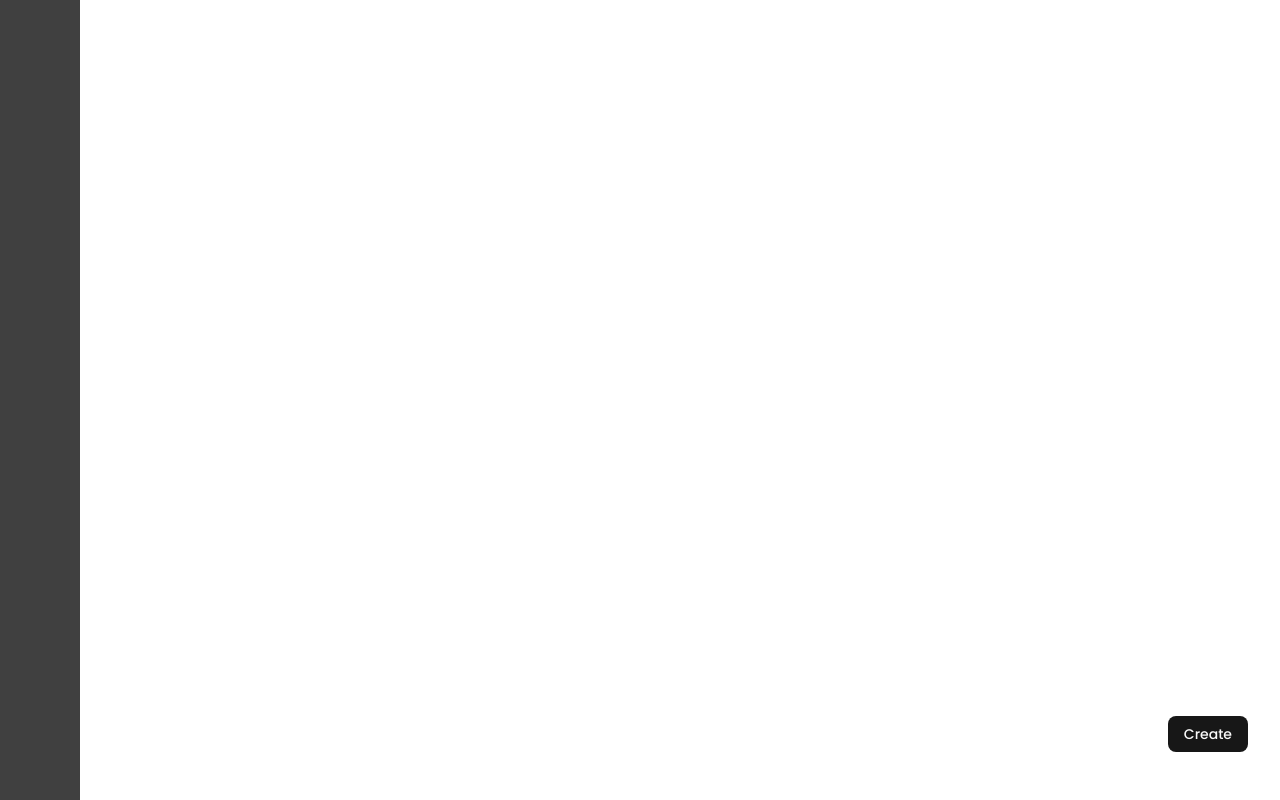
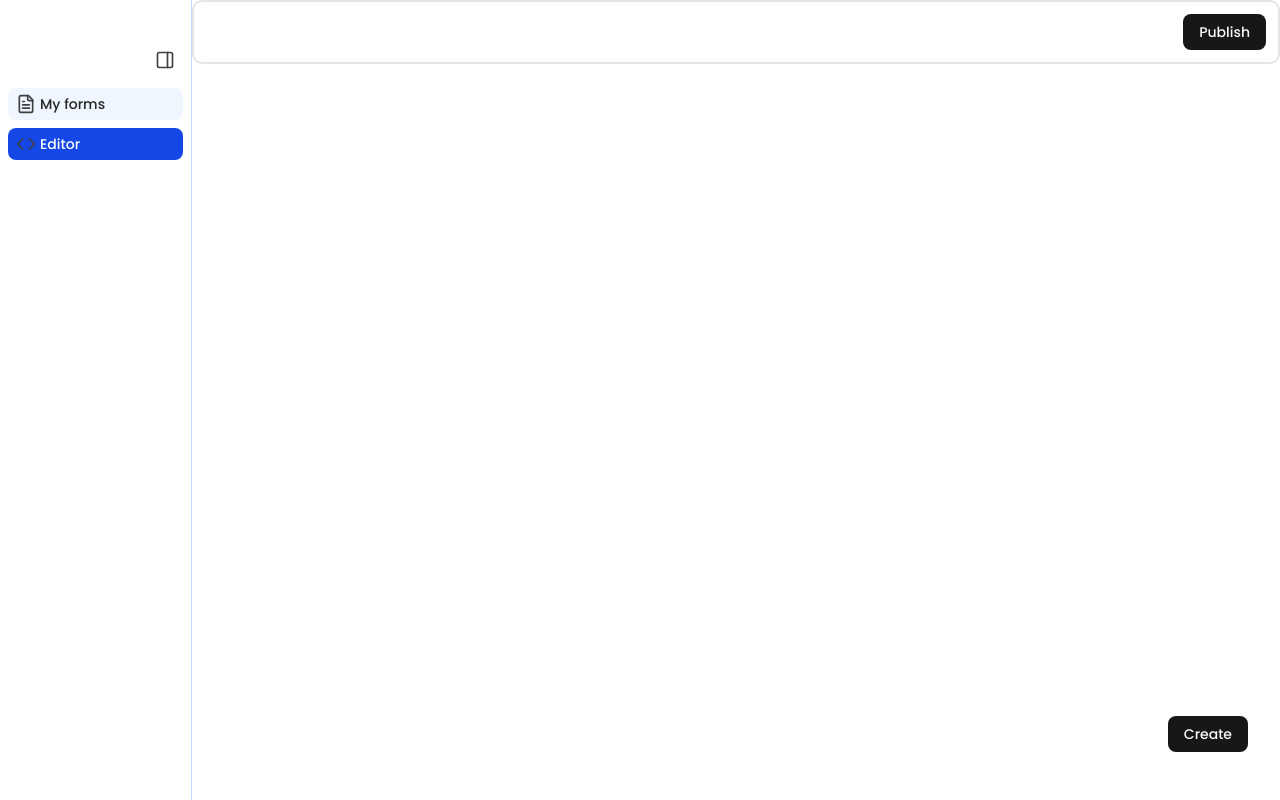
Before and after one commit to Vy-shak/Tally-opensource, a Next.js app: page /create in a window 1280 px wide. Built offline with nearby package versions, Linux system fonts and the light colour scheme.

Commit message:
collapsable navbarand sidebar

```diff
--- a/FormBlocks/CheckBoxes.tsx
+++ b/FormBlocks/CheckBoxes.tsx
@@ -1,3 +1,5 @@
+"use client"
+
 import React from 'react'
 import { Toolbar,  Checkboxmenu } from '../components/export'
 import { useSetLabel } from '../Hooks/export';
--- a/app/(dashboard)/create/page.tsx
+++ b/app/(dashboard)/create/page.tsx
@@ -3,16 +3,19 @@ import React from 'react'
 import BlockRender from '@/formRender/BlockRender'
 import { Button,AddBlockpopup } from '@/components/export'
 import { useState } from 'react'
-import { useFormStore } from '@/lib/useFormData'
+import Navbar from '@/components/general/Navbar'
 
 function page() {
   const [open,setOpen] = useState(false)
 
   return (
-    <section className='flex flex-col  items-start justify-start'>
+    <section className='flex w-full flex-col  items-start justify-start'>
+      <Navbar />
+      <div className='flex w-full pt-16 flex-col  items-start justify-start'>
       <BlockRender />
       <Button onClick={()=>setOpen(true)} className='fixed bottom-12 right-8'>Create</Button>
       <AddBlockpopup setOpen = {setOpen} open={open} />
+      </div>
     </section>
   )
 }
--- a/app/(dashboard)/layout.tsx
+++ b/app/(dashboard)/layout.tsx
@@ -1,14 +1,15 @@
 import React from 'react'
 import Sidebar from '@/components/general/Sidebar'
+import Navbar from '@/components/general/Navbar'
 
 function layout({
   children,
 }: Readonly<{ children: React.ReactNode }>) {
   return (
-    <div className='flex justify-start items-start h-screen'>
+    <div className='flex w-full justify-start items-start h-screen'>
           <Sidebar />
-          <div className='w-full h-screen overflow-y-scroll flex justify-start items-start'>
-            <div className='w-full flex justify-start items-start'>
+          <div className='w-full flex-col h-screen overflow-y-scroll flex justify-start items-start'>
+            <div className='w-full flex-col flex justify-start items-start'>
               {children}
             </div>
           </div>
--- a/components/create/AddBlockpopup.tsx
+++ b/components/create/AddBlockpopup.tsx
@@ -1,3 +1,4 @@
+"use client"
 import { Popup, BlockMenu } from "../export";
 import { Dispatch, useState } from "react";
 import { SetStateAction } from "react";
--- a/components/create/Checkboxmenu.tsx
+++ b/components/create/Checkboxmenu.tsx
@@ -1,3 +1,4 @@
+"use client"
 import React from 'react'
 import { Checkbox } from '../ui/checkbox'
 import { Copy, Trash2, Plus } from 'lucide-react'
--- a/components/create/RatingBlock.tsx
+++ b/components/create/RatingBlock.tsx
@@ -1,3 +1,4 @@
+"use client"
 import React, { useEffect, useState } from 'react'
 import { Star } from 'lucide-react'
 
--- /dev/null
+++ b/components/general/Navbar.tsx
@@ -0,0 +1,17 @@
+import React from 'react'
+import { Button } from '../export'
+
+const Navbar = () => {
+  return (
+    <div className='w-full border-2 px-3 rounded-lg   top-0 flex h-16 justify-between items-center'>
+      <div>
+
+      </div>
+      <div className='flex justify-center items-center w-fit'>
+        <Button>Publish</Button>
+      </div>
+    </div>
+  )
+}
+
+export default Navbar
--- a/components/general/Sidebar.tsx
+++ b/components/general/Sidebar.tsx
@@ -1,10 +1,42 @@
+"use client"
 import React, { ReactNode } from 'react'
+import SidebarMenu from './SidebarMenu'
+import {FileText, FilePenLine, PanelRight, Code  } from "lucide-react"
+import { useState } from 'react';
+
+export const sidebarItems = [
+  { id: 1,
+    label: 'My forms',
+    icon: <FileText className='text-neutral-700 cursor-pointer w-5' />,
+    route: '/myforms',
+    href: '/myforms',
+  },
+  {
+    id: 2,
+    label: 'Editor',
+    icon:<Code className='text-neutral-700 cursor-pointer w-5' />,
+    route: '/create',
+    href: '/create',
+  },
+];
 
 
 function Sidebar() {
+  const [isCollapsed, setIsCollapsed] = useState(false);
+
+  const toggleCollapsed = () => {
+    setIsCollapsed((prev)=>!prev);
+  };
   return (
-          <div className='w-40 z-40 h-screen bg-neutral-700'>
-
+      <div className={`${isCollapsed?"w-fit":"w-48"} px-2 shrink-0 pt-12 h-screen bg-white border-r-1 border-blue-200`}>
+        <div className='w-full flex px-2 justify-end items-center'>
+          <PanelRight onClick={toggleCollapsed} className='text-neutral-700 cursor-pointer w-5' />
+        </div>
+        <div className='w-full pt-4 flex flex-col gap-y-2 justify-start items-start'>
+                   {sidebarItems.map((item)=>(
+          <SidebarMenu isCollapsed={isCollapsed} key={item.id} href={item.href} route={item.route} label={item.label} icon={item.icon} />
+         ))}
+        </div>
       </div>
   )
 }
--- /dev/null
+++ b/components/general/SidebarMenu.tsx
@@ -0,0 +1,28 @@
+"use client"
+import Link from 'next/link'
+import Image, { StaticImageData } from 'next/image'
+import { usePathname } from 'next/navigation'
+import React, { ReactElement }  from 'react'
+
+interface sidebarMenu {
+    icon:React.JSX.Element | undefined
+    label:string
+    route:string,
+    href:string,
+    isCollapsed:boolean
+}
+
+function SidebarMenu({icon,label,route,href,isCollapsed}:sidebarMenu) {
+  const pathname = usePathname();
+  const isActive = pathname === href || pathname.startsWith("/",href.length);
+  return (
+    <Link href={route} className={`flex justify-start  items-center  cursor-pointer gap-x-1 px-2 ${isActive?"bg-blue-700 text-white":"bg-blue-50 text-neutral-800"} py-1 w-full font-medium rounded-md h-fit`}>
+        <div className='w-fit h-fit'>
+            {icon}
+        </div>
+        <span className={`text-sm ${isCollapsed?"hidden":"flex"} whitespace-nowrap  font-medium`}>{label}</span>
+    </Link>
+  )
+}
+
+export default SidebarMenu
--- a/components/ui/Toolbar.tsx
+++ b/components/ui/Toolbar.tsx
@@ -1,3 +1,4 @@
+"use client"
 import React, { useState } from 'react'
 import { GripVertical, Trash2, Plus } from "lucide-react"
 import OptionCard from './OptionCard'
--- a/lib/useFormData.ts
+++ b/lib/useFormData.ts
@@ -16,7 +16,7 @@ interface store {
   updateYesorNo: (id: string, entry: pol) => void
 }
 
-
+const initalData:FormStore[] = []
 
 const useFormStore = create<store>((set) => ({
   formData: [],
```
